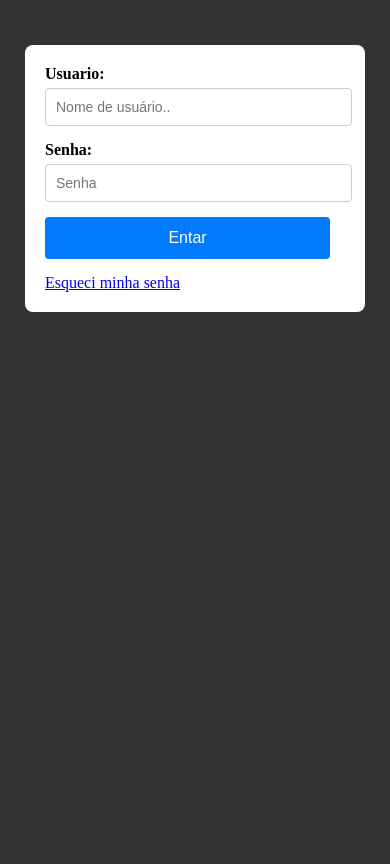
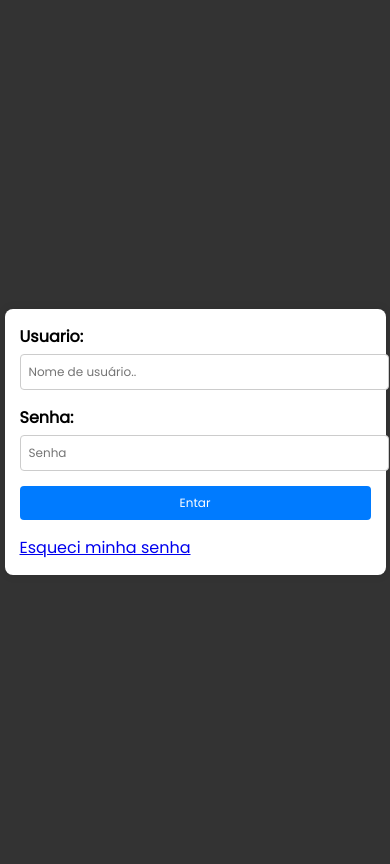
Before and after one commit to MrTom9te/rede_social, a PHP site: page /pages/login.html in a window 390 px wide. Before the commit the page ends 312 px from the top, so only its background shows below. Run offline with PHP 8.4, Linux system fonts and the light colour scheme.

Commit message:
add reponsividade

```diff
--- a/css/login.css
+++ b/css/login.css
@@ -1,23 +1,29 @@
 * {
-    font-style: "Poppins";
+    font-family: "Poppins", sans-serif;
 }
+
 body {
     background: #333;
-    font-family: "Poppins" sans-serif;
+    font-family: "Poppins", sans-serif;
+    margin: 0;
+    padding: 0;
 }
+
 main {
     margin-top: 12%;
     display: flex;
     justify-content: center;
     align-items: center;
+    min-height: 100vh; /* Ajusta para garantir que o conteúdo ocupe a altura total da tela */
 }
 
 .login-container {
     background-color: white;
     padding: 20px;
     border-radius: 8px;
-    box-shadow: 0 0 10px rgba(0, 0, 0, 0);
-    width: 300px;
+    box-shadow: 0 0 10px rgba(0, 0, 0, 0.1);
+    width: 90%; /* Usa 90% da largura da tela em dispositivos menores */
+    max-width: 400px; /* Limita o tamanho máximo em telas grandes */
 }
 
 .login-form h2 {
@@ -27,7 +33,6 @@ main {
 
 .input-group {
     margin-bottom: 15px;
-    margin-right: 15px;
 }
 
 .input-group label {
@@ -72,3 +77,36 @@ main {
 .extra-options a:hover {
     text-decoration: underline;
 }
+
+/* Media queries para diferentes tamanhos de tela */
+@media (max-width: 768px) {
+    main {
+        margin-top: 5%;
+    }
+
+    .login-container {
+        width: 90%;
+    }
+
+    .input-group input,
+    .input-group button {
+        font-size: 12px;
+        padding: 10px;
+    }
+}
+
+@media (max-width: 480px) {
+    .login-container {
+        padding: 15px;
+    }
+
+    .input-group input,
+    .input-group button {
+        font-size: 12px;
+        padding: 8px;
+    }
+
+    .login-form h2 {
+        font-size: 20px;
+    }
+}
```
Also changed, not shown: css/cadastro.css (+40 -1 lines), css/homepage.css (+36 -7 lines), css/style.css (+57 -0 lines), index.html (+11 -20 lines), pages/app.html (+13 -25 lines).
